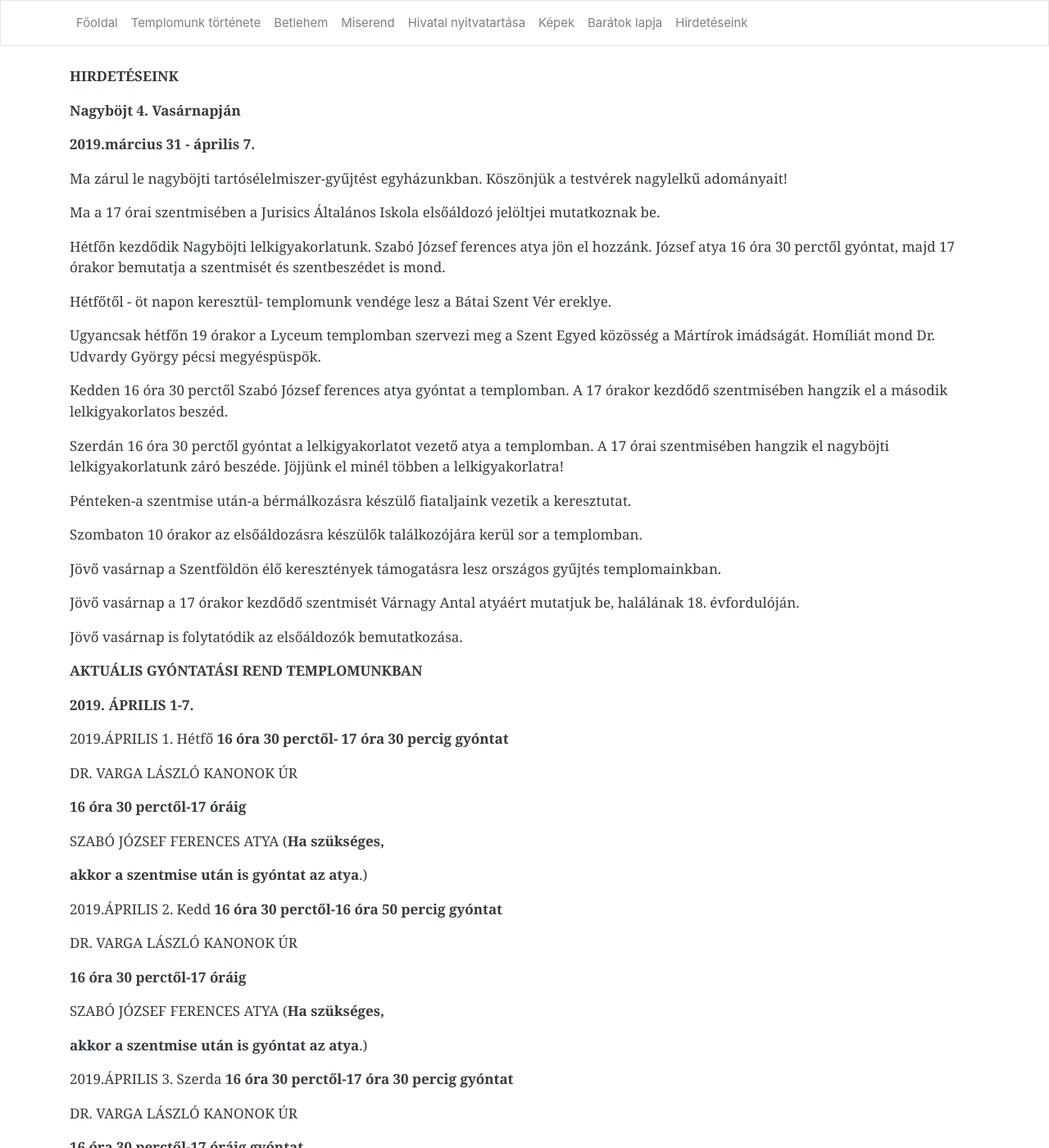
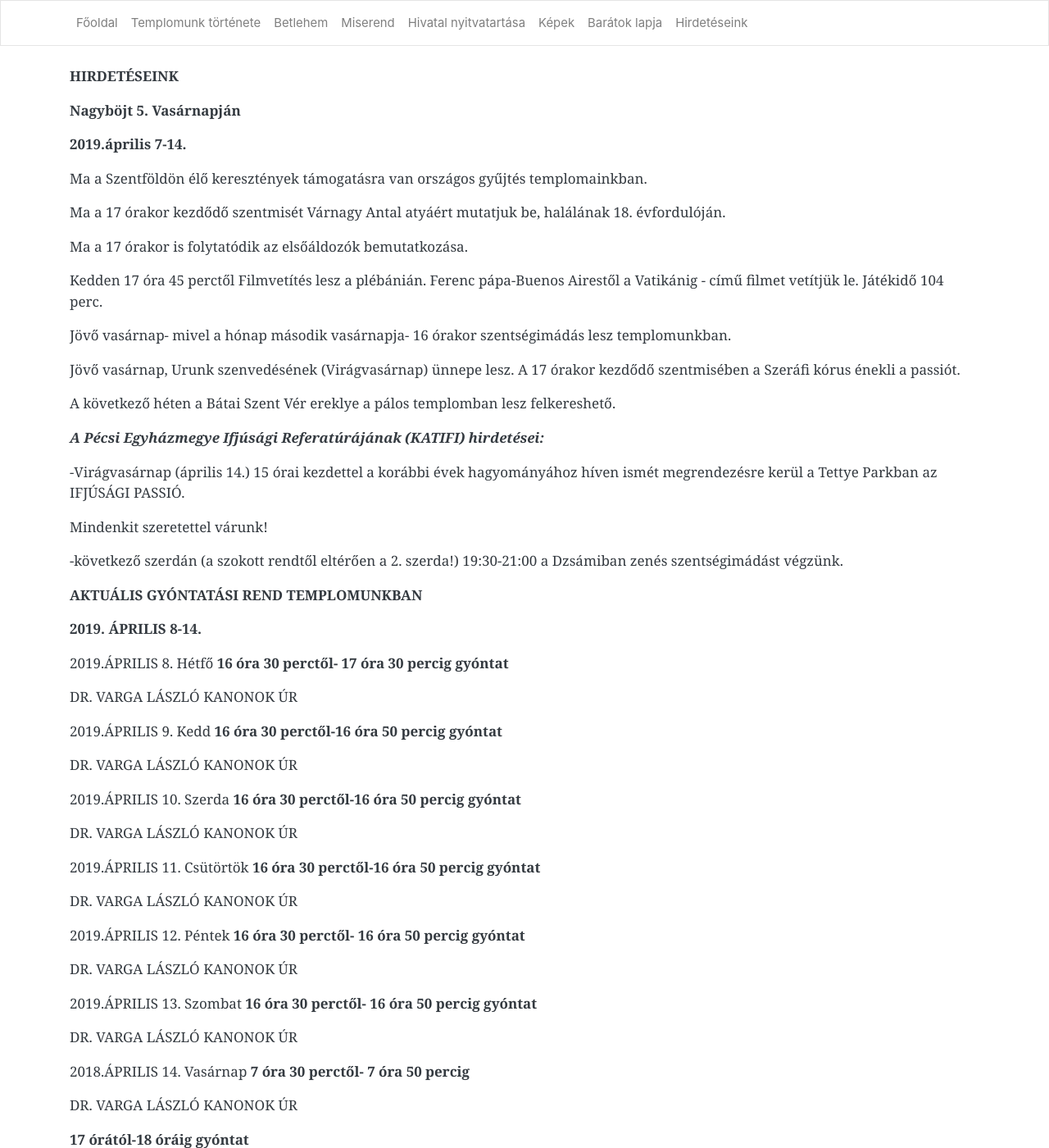
Before and after one commit to pecsi-ferences/pecsi-ferences.github.io, a Jekyll site: the page built from hirdeteseink.md, in a window 1280 px wide and 1400 px high. Shown: the whole window at 82% size. Built offline with Jekyll 4.4.1, drawn with Linux system fonts in a browser that asks for light colours; nearby versions of some CDN libraries; some of the changed text lies outside the part shown.

Commit message:
Update from Forestry.io Zoltán Dohány updated hirdeteseink.md

```diff
--- a/hirdeteseink.md
+++ b/hirdeteseink.md
@@ -3,6 +3,70 @@ layout: default
 title: Hirdetéseink
 
 ---
+**HIRDETÉSEINK**
+
+**Nagyböjt 5. Vasárnapján**
+
+**2019.április 7-14.**
+
+Ma a Szentföldön élő keresztények támogatásra van országos gyűjtés templomainkban.
+
+Ma a 17 órakor kezdődő szentmisét Várnagy Antal atyáért mutatjuk be, halálának 18. évfordulóján.
+
+Ma a 17 órakor is folytatódik az elsőáldozók bemutatkozása.
+
+Kedden 17 óra 45 perctől Filmvetítés lesz a plébánián. Ferenc pápa-Buenos Airestől a Vatikánig - című filmet vetítjük le. Játékidő 104 perc.
+
+Jövő vasárnap- mivel a hónap második vasárnapja- 16 órakor szentségimádás lesz templomunkban.
+
+Jövő vasárnap, Urunk szenvedésének (Virágvasárnap) ünnepe lesz. A 17 órakor kezdődő szentmisében a Szeráfi kórus énekli a passiót.
+
+A következő héten a Bátai Szent Vér ereklye a pálos templomban lesz felkereshető.
+
+**_A Pécsi Egyházmegye Ifjúsági Referatúrájának (KATIFI) hirdetései:_**
+
+\-Virágvasárnap (április 14.) 15 órai kezdettel a korábbi évek hagyományához híven ismét megrendezésre kerül a Tettye Parkban az IFJÚSÁGI PASSIÓ.
+
+Mindenkit szeretettel várunk!
+
+\-következő szerdán (a szokott rendtől eltérően a 2. szerda!) 19:30-21:00 a Dzsámiban zenés szentségimádást végzünk.
+
+**AKTUÁLIS GYÓNTATÁSI REND TEMPLOMUNKBAN**
+
+**2019. ÁPRILIS 8-14.**
+
+2019\.ÁPRILIS 8. Hétfő **16 óra 30 perctől- 17 óra 30 percig gyóntat**
+
+DR. VARGA LÁSZLÓ KANONOK ÚR
+
+2019\.ÁPRILIS 9. Kedd **16 óra 30 perctől-16 óra 50 percig gyóntat**
+
+DR. VARGA LÁSZLÓ KANONOK ÚR
+
+2019\.ÁPRILIS 10. Szerda **16 óra 30 perctől-16 óra 50 percig gyóntat**
+
+DR. VARGA LÁSZLÓ KANONOK ÚR
+
+2019\.ÁPRILIS 11. Csütörtök **16 óra 30 perctől-16 óra 50 percig gyóntat**
+
+DR. VARGA LÁSZLÓ KANONOK ÚR
+
+2019\.ÁPRILIS 12. Péntek **16 óra 30 perctől- 16 óra 50 percig gyóntat**
+
+DR. VARGA LÁSZLÓ KANONOK ÚR
+
+2019\.ÁPRILIS 13. Szombat **16 óra 30 perctől- 16 óra 50 percig gyóntat**
+
+DR. VARGA LÁSZLÓ KANONOK ÚR
+
+2018\.ÁPRILIS 14. Vasárnap **7 óra 30 perctől- 7 óra 50 percig**
+
+DR. VARGA LÁSZLÓ KANONOK ÚR
+
+**17 órától-18 óráig gyóntat**
+
+DR. VARGA LÁSZLÓ KANONOK ÚR
+
 **HIRDETÉSEINK**
 
 **Nagyböjt 4. Vasárnapján**
```
